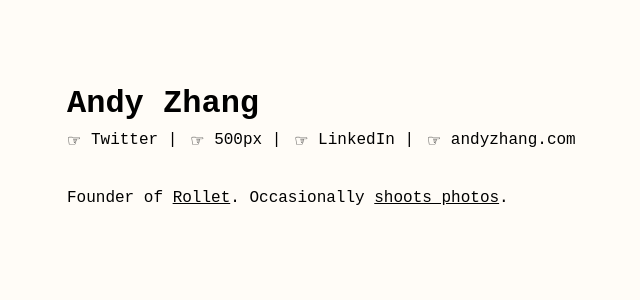
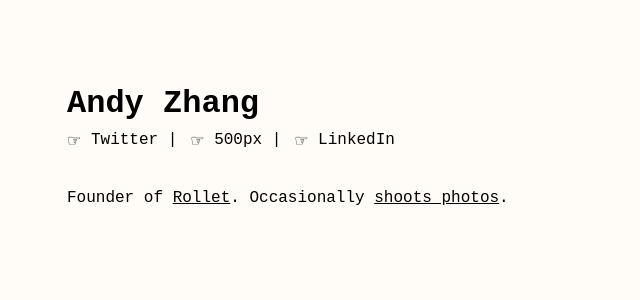
Before and after one commit to yesokay/yesokay.github.io, a Jekyll site: the page built from index.html, in a window 1280 px wide. Shown: the top 300 px of the page, without its empty margins (29-669 px from the left). Built offline with Jekyll 4.4.1, drawn with Linux system fonts in a browser that asks for light colours.

Commit message:
Remove andyzhang.com

```diff
--- a/_includes/header.html
+++ b/_includes/header.html
@@ -5,6 +5,5 @@
     <li><a href="{{ site.twitter_url }}">Twitter</a></li>
     <li><a href="{{ site.500px_url }}">500px</a></li>
     <li><a href="{{ site.linkedin_url }}">LinkedIn</a></li>
-    <li><a href="{{ site.photos_url }}">andyzhang.com</a></li>
   </ul>
 </header>
```
